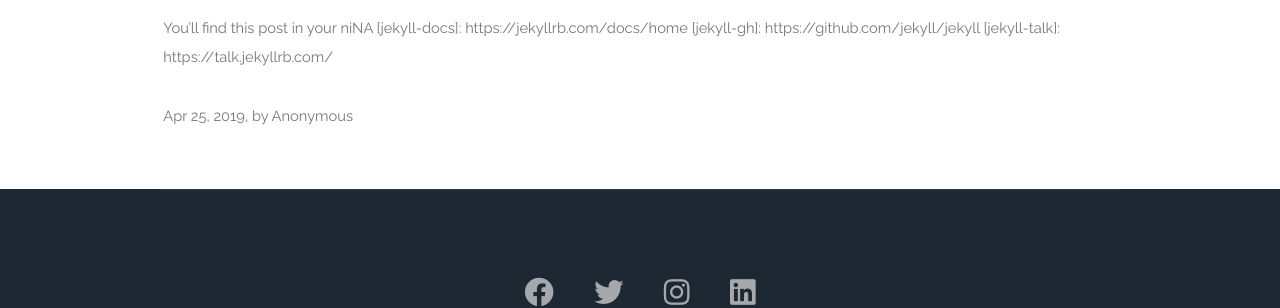
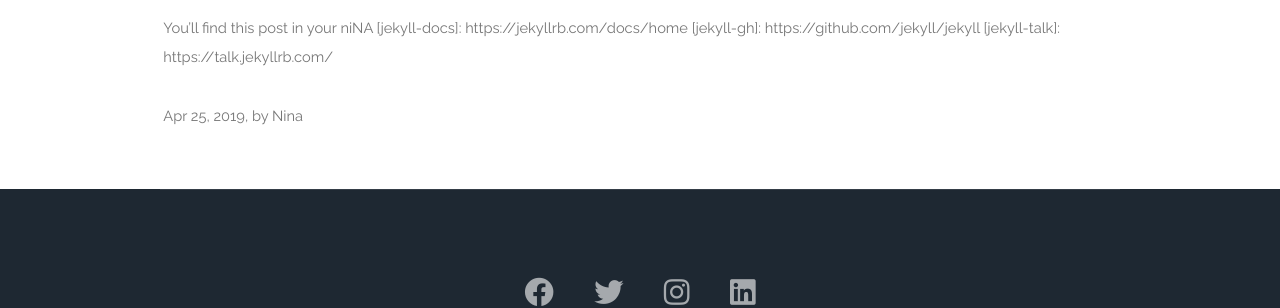
Before and after one commit to Pharokeepers/pharokeepers.github.io, a Jekyll site: the page built from _posts/2019-05-11-test.markdown, in a window 1280 px wide. Shown: the part 187-495 px from the top of the page. Built offline with Jekyll 4.4.1, drawn with Linux system fonts in a browser that asks for light colours; comment, search, counter and statistics services are not loaded.

Commit message:
Update post.html

```diff
--- a/_layouts/post.html
+++ b/_layouts/post.html
@@ -6,7 +6,7 @@ excerpt_separator: <!--more-->
     {{content}}
 
     <p>
-    <span class="post-meta">{{ page.date | date: "%b %-d, %Y" }}, by {% case page.author %} {% when 'smi' %} Smiljana Knežev {% when 'nm' %} Nina Medić {% else %} Anonymous {% endcase %} </span>
+    <span class="post-meta">{{ page.date | date: "%b %-d, %Y" }}, by {% case page.author %} {% when 'smi' %} Smiljana Knežev {% when 'nm' %} Nina Medić {% else %} {{page.author}} {% endcase %} </span>
     </p>
 
     {% if page.comments %}
```
